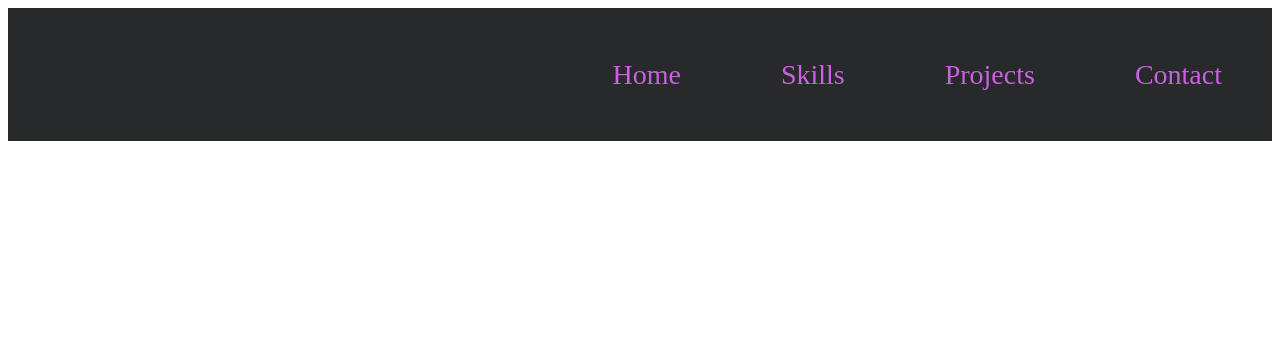
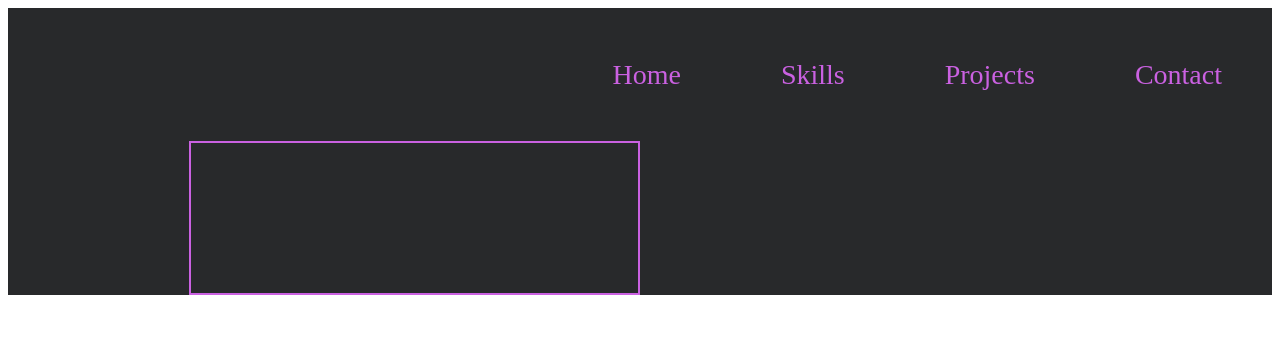
Before and after one commit to AlexJDuncan/AlexJDuncan.github.io, a React app: page /Projects in a window 1280 px wide. Shown: the top 345 px of the page. Built offline with nearby package versions, Linux system fonts and the light colour scheme; the HTML template or start-up script is replaced by a standard one.

Commit message:
Add card with border and grid layout

```diff
--- a/client/src/Projects.jsx
+++ b/client/src/Projects.jsx
@@ -1,9 +1,26 @@
 import React from "react";
 import styled from "styled-components";
 
+const CardLeft = styled.span`
+  grid-column: 2/3;
+  border: 2px solid #CA61E1;
+  height: 150px;
+`;
+
+const Grid = styled.div`
+  display: grid;
+  grid-template-columns: 1fr 2.5fr 2.5fr 1fr;
+  grid-template-rows: 1fr;
+  background: #28292B;
+`;
+
 const Projects = () => {
   return (
-    <div></div>
+    <Grid>
+      <CardLeft>
+
+      </CardLeft>
+    </Grid>
   )
 }
 
```
Also changed, not shown: 1 other file (tests, documents, lock files or other folders).
